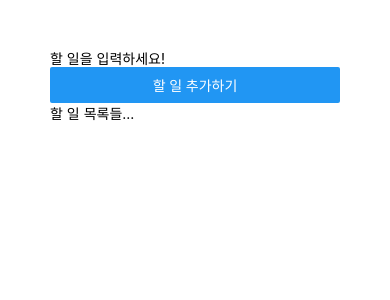
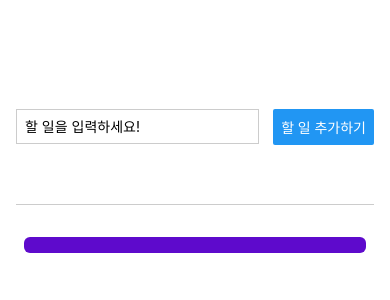
Before and after one commit to mkoko8855/react-native-study, a React Native app: screen / in a window 390 px wide. Both pictures are taken after a click on the button "할 일 추가하기". Shown: the top 300 px of the page. Built offline with nearby package versions, Linux system fonts and the light colour scheme.

Commit message:
20230713

```diff
--- a/App.js
+++ b/App.js
@@ -1,14 +1,69 @@
-import { Button, StyleSheet, Text, TextInput, View } from "react-native";
+import { useState } from "react";
+import {
+  Button,
+  FlatList,
+  ScrollView,
+  StyleSheet,
+  Text,
+  TextInput,
+  View,
+} from "react-native";
+
+import GoalItem from "./components/GoalItem";
 
 export default function App() {
+  const [enteredGoalText, setEnteredGoalText] = useState("");
+  const [todoGoals, setTodoGoals] = useState("");
+
+  const goalInputHandler = (enteredText) => {
+    //사용자가 내용을 입력할 때 해당 입력(체인지가발생할때마다)값을 가져오는 함수
+    //console.log(enteredText);
+    setEnteredGoalText(enteredText); //변화가있을때마다 값을 바꿔주겠다~
+  };
+
+  const addGoalHandler = () => {
+    //버튼을 누르면 할 일 목록을 추가하는 함수
+    //console.log(enteredGoalText);
+
+    //useState로 관리하는 상태 변수의 setter 안에 콜백 함수를 작성하면,
+    //그 콜백 함수의 매개값은 항상 해당 상태 변수의 최신 값이 전달된다.
+    setTodoGoals((currentTodoGoals) => [
+      ...currentTodoGoals,
+      { text: enteredGoalText, key: Math.random().toString() },
+    ]); //디스트럭쳐링방법으로하면편하다~ 기존todo에 내용들을 유지하면서해줌. 그러나 이것만으론 부족함. 제대로 실행안됨
+  };
+
   return (
     <View style={styles.appContainer}>
-      <View>
-        <TextInput placeholder="할 일을 입력하세요!" />
-        <Button title="할 일 추가하기" />
+      <View style={styles.inputContainer}>
+        <TextInput
+          style={styles.textInput}
+          placeholder="할 일을 입력하세요!"
+          onChangeText={goalInputHandler}
+        />
+        <Button title="할 일 추가하기" onPress={addGoalHandler} />
       </View>
-      <View>
-        <Text>할 일 목록들...</Text>
+
+      <View style={styles.goalsContainer}>
+        {/*참고로 FlatList는 위 객체의 key값을 따로 아래서안적어도 알아서해줌*/}
+        <FlatList
+          data={todoGoals}
+          renderItem={(itemData) => {
+            {
+              /*이 item쪽으로 오는 항목들을 todoGoals의 개수만큼 반복하자*/
+            }
+            return <GoalItem text={itemData.item.text} />;
+          }}
+          keyExtractor={(item, index) => {
+            {
+              /*그리고 직접 키도 뽑을수있음 keyExractor을이용하자. 함수형태로전달하면됨. 이제이제 리턴되는 item의 key를 키로 활용하게된다. index로 구분하면돼!*/
+            }
+            return item.key;
+          }}
+          alwaysBounceVertical={false}
+        >
+          {/*스크롤뷰는 전체 화면이 렌더링 될 때 안의 항목들을 전부 렌더링한다. 이로 인해 성능 저하가 생김.*/}
+        </FlatList>
       </View>
     </View>
   );
@@ -16,6 +71,27 @@ export default function App() {
 
 const styles = StyleSheet.create({
   appContainer: {
-    padding: 50,
+    flex: 1,
+    paddingTop: 50,
+    paddingHorizontal: 16,
+  },
+  inputContainer: {
+    flex: 1,
+    flexDirection: "row",
+    justifyContent: "space-between",
+    alignItems: "center",
+    marginBottom: 24,
+    borderBottomWidth: 1,
+    borderBottomColor: "#cccccc",
+  },
+  textInput: {
+    borderWidth: 1,
+    borderColor: "#cccccc",
+    width: "68%",
+    marginRight: 8,
+    padding: 8,
+  },
+  goalsContainer: {
+    flex: 4,
   },
 });
--- /dev/null
+++ b/components/GoalItem.js
@@ -0,0 +1,24 @@
+import { StyleSheet, Text, View } from "react-native";
+
+const GoalItem = (props) => {
+  return (
+    //react-native는 스타일 상속의 개념이 없습니다.
+    <View style={styles.goalItem}>
+      <Text style={styles.goalText}>{props.text}</Text>
+    </View>
+  );
+};
+
+export default GoalItem;
+
+const styles = StyleSheet.create({
+  goalItem: {
+    margin: 8,
+    padding: 8,
+    borderRadius: 6,
+    backgroundColor: "#5e0acc",
+  },
+  goalText: {
+    color: "white",
+  },
+});
```
Also changed, not shown: components/GoalInput.js (added, +7 -0 lines).
